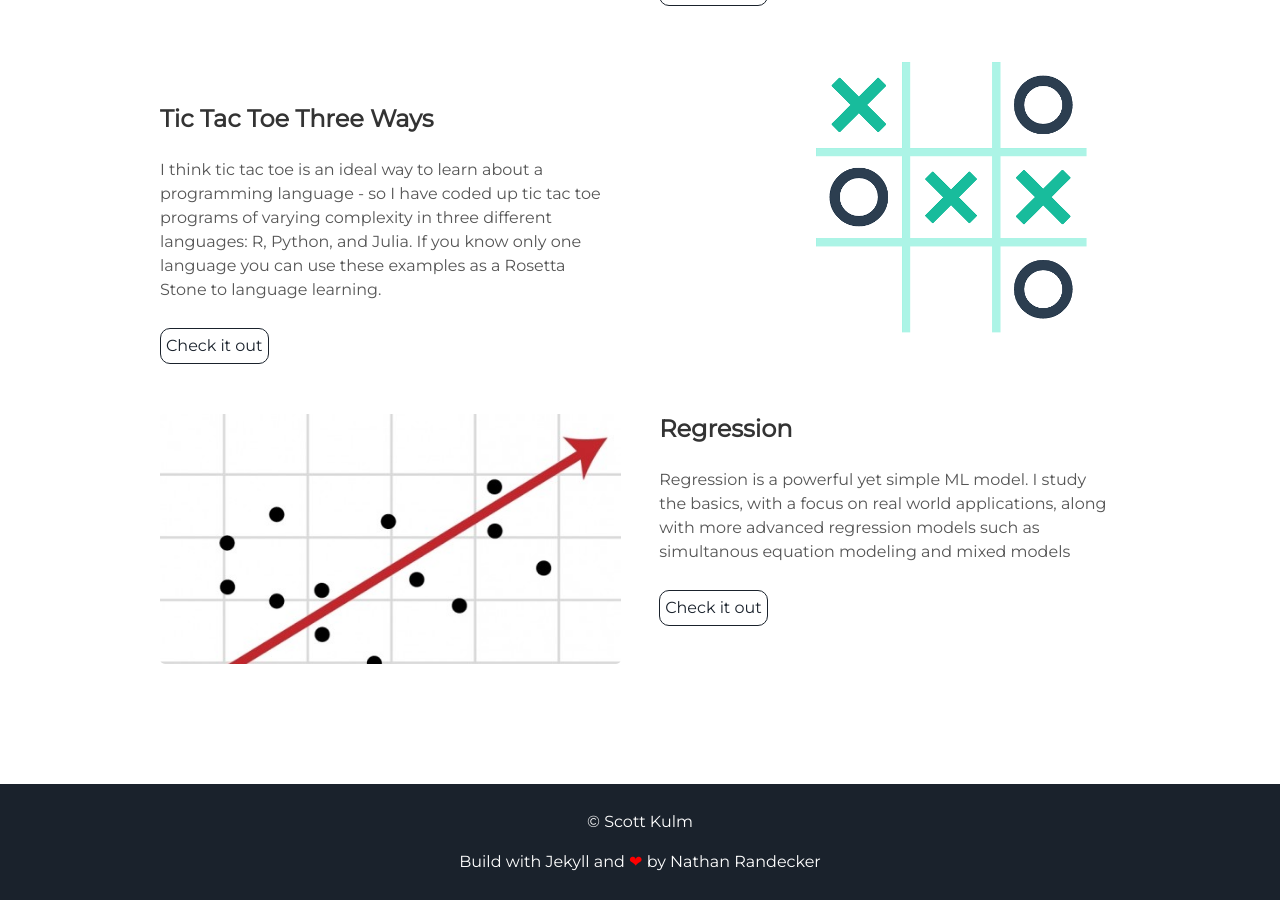
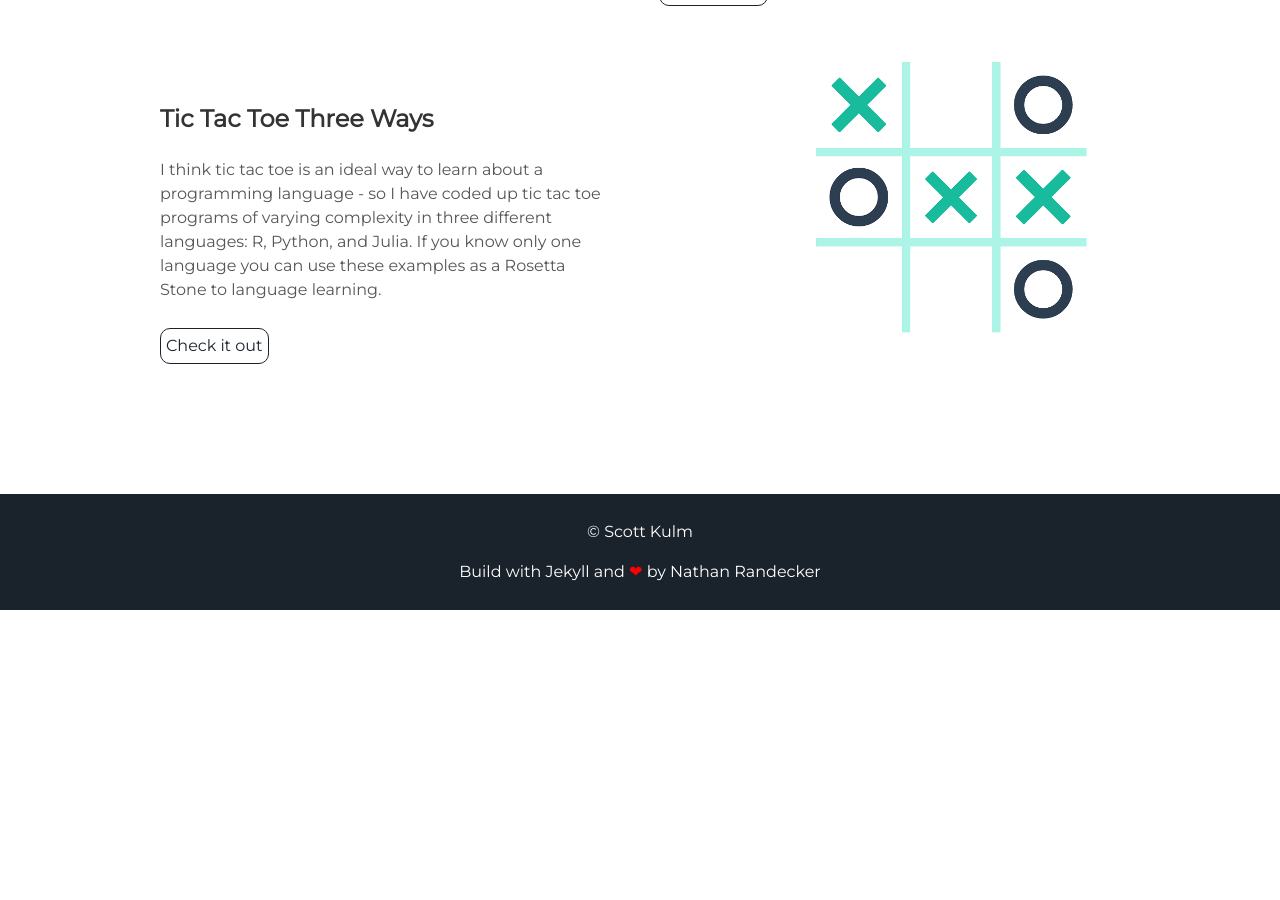
Before and after one commit to kulmsc/kulmsc.github.io, a Jekyll site: the page built from index.html, in a window 1280 px wide and 900 px high, scrolled down 2287 px. Built offline with Jekyll 4.4.1, drawn with Linux system fonts in a browser that asks for light colours; nearby versions of some CDN libraries; after the commit the page ends 2897 px from its top, so only the background shows below that.

Commit message:
first commit

```diff
--- a/_includes/header.html
+++ b/_includes/header.html
@@ -5,7 +5,7 @@
         <span class="site-description">{{site.user_title}}</span>
       </h1>
       <div class="header-icons">
-        <a aria-label="Send email" href="gmail.com"><i class="icon fas fa-envelope"></i></a>
+        <a aria-label="Send email" href="mailto:scott.kulm@gmail.com"><i class="icon fas fa-envelope"></i></a>
         <a aria-label="My Twitter" target="_blank" href="https://twitter.com/KulmScott"><i class="icon fab fa-twitter" aria-hidden="true"></i></a>
         <a aria-label="My LinkedIn" target="_blank" href="https://www.linkedin.com/in/scott-kulm/"><i class="icon fab fa-linkedin" aria-hidden="true"></i></a>
         <a aria-label="My Github" target="_blank" href="https://github.com/kulmsc"><i class="icon fab fa-github" aria-hidden="true"></i></a>
--- a/_includes/projects.html
+++ b/_includes/projects.html
@@ -1,6 +1,8 @@
 <div class="user-details">
   <h1> Featured Projects </h1>
 </div>
+
+
 <div class="user-projects">
   <div class="images-right">
     <img alt="ldpred" src="{{ "/assets/img/ldpred.png" | prepend: site.baseurl }}" />
@@ -11,6 +13,8 @@
     <a class="project-link" href="https://kulmsc.github.io/ldpred/">Check it out</a>
   </div>
 </div>
+
+
 <div class="user-projects">
   <div class="images-left">
     <img alt="qgg" src="{{ "/assets/img/QGG.png" | prepend: site.baseurl }}" />
@@ -21,6 +25,8 @@
     <a class="project-link" href="https://kulmsc.github.io/qgg_notes/">Check it out</a>
   </div>
 </div>
+
+
 <div class="user-projects">
   <div class="images-right">
     <img alt="ticTacToe" src="{{ "/assets/img/ticTacToe.png" | prepend: site.baseurl }}" />
@@ -31,13 +37,3 @@
     <a class="project-link" href="https://kulmsc.github.io/ticTacToe/">Check it out</a>
   </div>
 </div>
-<div class="user-projects">
-  <div class="images-left">
-    <img alt="regression" src="{{ "/assets/img/regression.jpg" | prepend: site.baseurl }}" />
-  </div>
-  <div class="contents-right">
-    <h3> Regression </h3>
-    <p>Regression is a powerful yet simple ML model.  I study the basics, with a focus on real world applications, along with more advanced regression models such as simultanous equation modeling and mixed models</p>
-    <a class="project-link" href="https://kulmsc.github.io/regression/">Check it out</a>
-  </div>
-</div>
```
Also changed, not shown: 3 other files.
